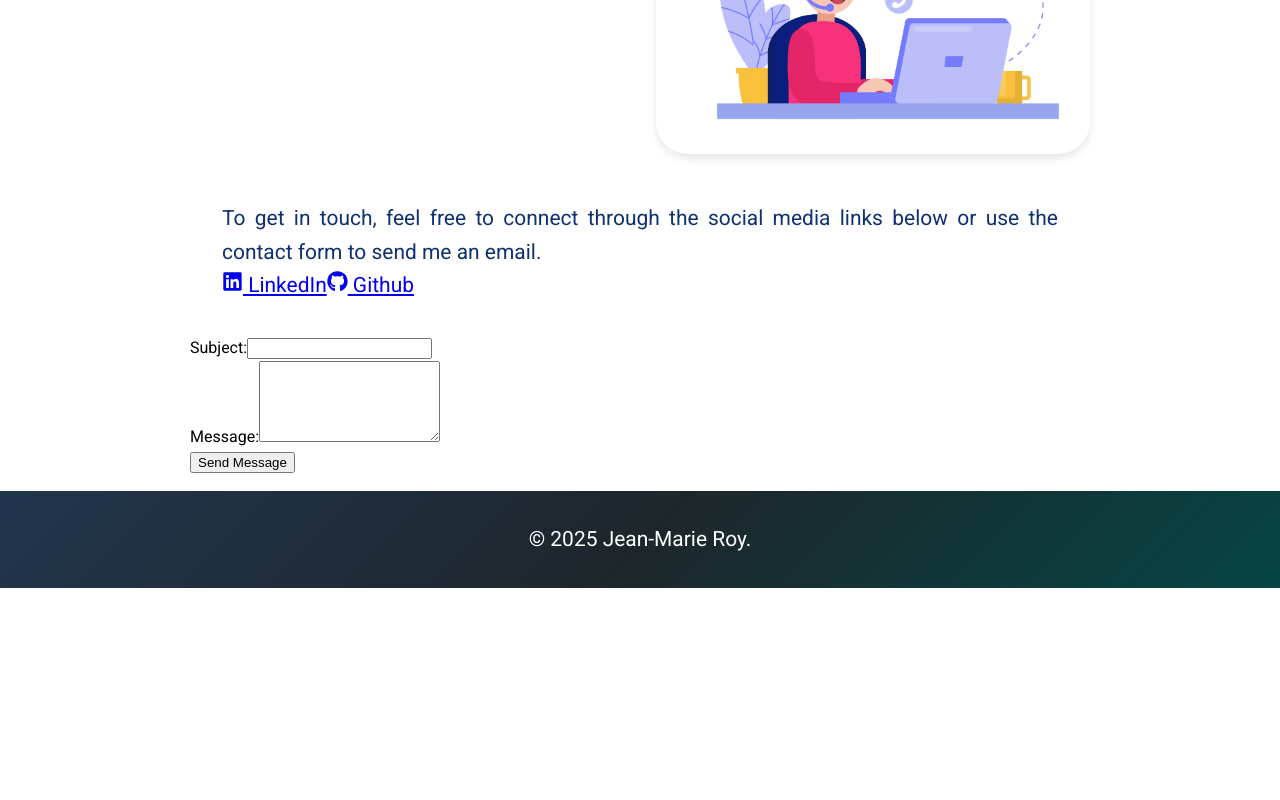
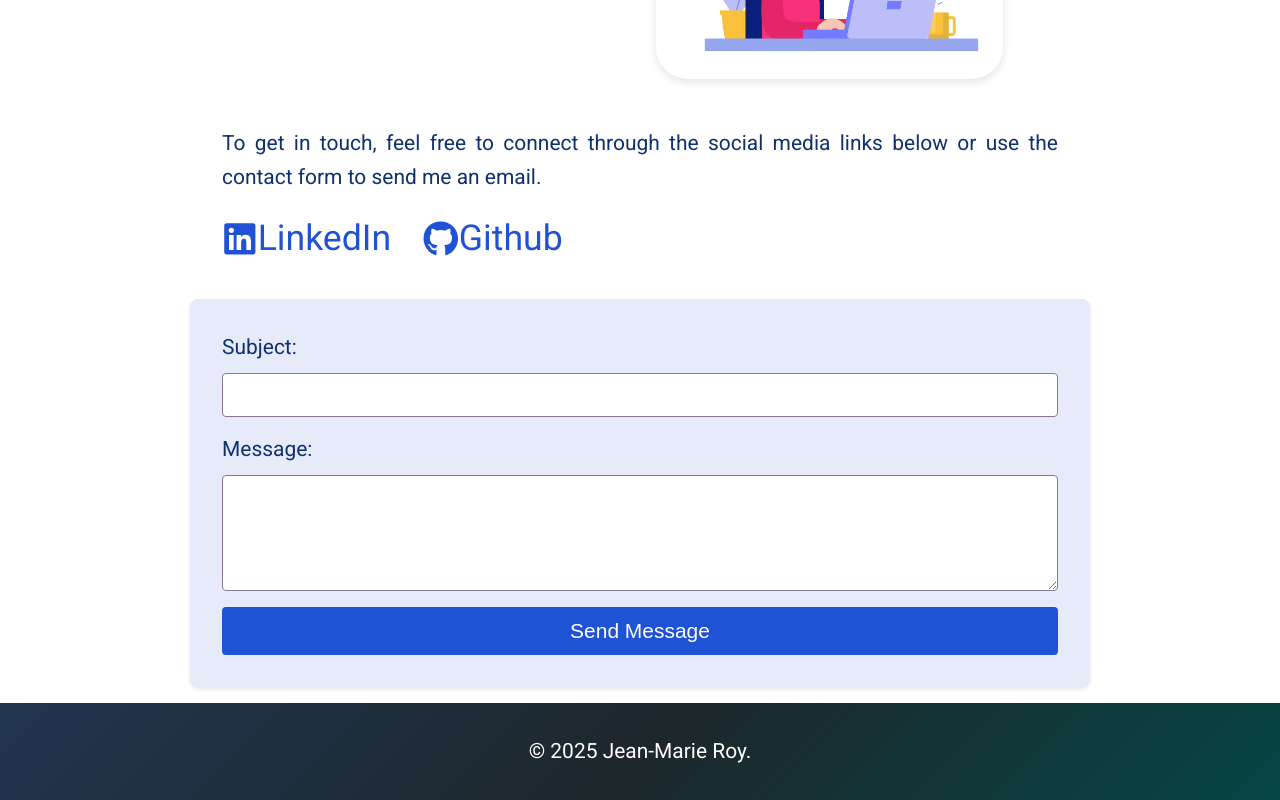
Before and after one commit to jeanmroy/Portfolio_React, a React (Vite) app: page /contact in a window 1280 px wide. Shown: the part 672-1472 px from the top of the page. Before the commit the page ends 1260 px from the top, so only its background shows below. Built offline with nearby package versions, Linux system fonts and the light colour scheme.

Commit message:
Update css with minor tweaks

```diff
--- a/src/styles/App.css
+++ b/src/styles/App.css
@@ -64,7 +64,7 @@
 
 	/* Secondary Color Palette */
 	--clr-secondary-300: hsl(0, 0%, 100%);
-	--clr-secondary-400: hsl(256, 17%, 69%);
+	--clr-secondary-400: hsl(230, 60%, 94%);
 	--clr-secondary-500: hsl(270, 13%, 53%);
 
 	/* Accent Color Palette */
@@ -181,6 +181,15 @@ figure {
 	background:
 		var(--overlay-gradient),
 		url('/background/pexels-nguyendesigner-13162091.jpg'); /* Gradient over image */
+	background-size: cover;
+	background-position: center;
+	background-repeat: no-repeat;
+	background-attachment: fixed;
+}
+
+.bg-overlay3 {
+	background:
+		var(--overlay-gradient), url('/background/pexels-andrew-2312369.jpg'); /* Gradient over image */
 	background-size: cover;
 	background-position: center;
 	background-repeat: no-repeat;
@@ -331,11 +340,36 @@ figure {
 	text-align: justify;
 }
 
+/* Center the social media icons */
+.section-secondary .description > a {
+	display: inline-flex; /* Use inline-flex to control alignment of icon and potential text */
+	align-items: center; /* Vertically center the icon */
+	margin-top: 1rem;
+	margin-right: 2rem; /* Add some spacing between the icons */
+	font-size: 1.7em; /* Adjust the size of the icons */
+	color: var(--clr-primary-300); /* Use your primary color */
+	transition: color 0.3s ease; /* Add a smooth transition for hover effect */
+	text-decoration: none; /* Remove underline from links */
+}
+
+.section-secondary .description > a:last-child {
+	margin-right: 0; /* Remove margin from the last icon */
+}
+
+.section-secondary .description > a:hover {
+	color: var(--clr-primary-500); /* Change color on hover */
+}
+
 .section-secondary img {
 	width: 100%; /* Make the image fill its column */
 	height: auto; /* Maintain aspect ratio */
 	border-radius: 2rem;
 	box-shadow: 0 4px 8px rgba(0, 0, 0, 0.1); /* Optional: Subtle shadow */
+}
+
+.section-secondary .contact {
+	width: 80%; /* Make the image fill its column */
+	height: auto; /* Maintain aspect ratio */
 }
 
 /* Animation */
@@ -425,6 +459,62 @@ figure {
 	font-size: var(--fs-400);
 }
 
+/* ---------- CONTACT FORM STYLES ----------------------------------- */
+.contact-form {
+	display: flex;
+	flex-direction: column;
+	gap: 1rem;
+	width: 100%;
+	padding: 2rem;
+	border-radius: 8px;
+	background-color: var(--clr-secondary-400);
+	box-shadow: 0 2px 4px rgba(0, 0, 0, 0.1);
+}
+
+.form-group {
+	display: flex;
+	flex-direction: column;
+}
+
+.form-label {
+	font-size: var(--fs-400);
+	color: var(--clr-primary-500);
+	margin-bottom: 0.5rem;
+}
+
+.form-input,
+.form-textarea {
+	padding: 0.75rem;
+	border: 1px solid var(--clr-secondary-500);
+	border-radius: 4px;
+	font-size: var(--fs-300);
+	color: var(--clr-primary-500);
+	background-color: var(--bg-background-secondary);
+}
+
+.form-textarea {
+	resize: vertical; /* Allow vertical resizing of the textarea */
+}
+
+.form-button {
+	padding: 0.75rem 1.5rem;
+	background-color: var(--clr-primary-300);
+	color: var(--clr-secondary-300);
+	border: none;
+	border-radius: 4px;
+	font-size: var(--fs-400);
+	cursor: pointer;
+	transition: background-color 0.3s ease;
+}
+
+.form-button:hover {
+	background-color: var(--clr-primary-400);
+}
+
+.img-50 {
+	width: 20%;
+	height: 20%;
+}
 /* ---------- RESPONSIVE STYLES (SMALL SCREENS) ----------------- */
 @media (max-width: 590px) {
 	.content-grid {
@@ -523,4 +613,13 @@ figure {
 	.section-third h3 {
 		font-size: var(--fs-200);
 	}
+
+	/* Center the social media icons */
+	.section-secondary .description > a {
+		margin-bottom: 1rem;
+	}
+
+	.contact-form {
+		padding: 1.5rem;
+	}
 }
```
